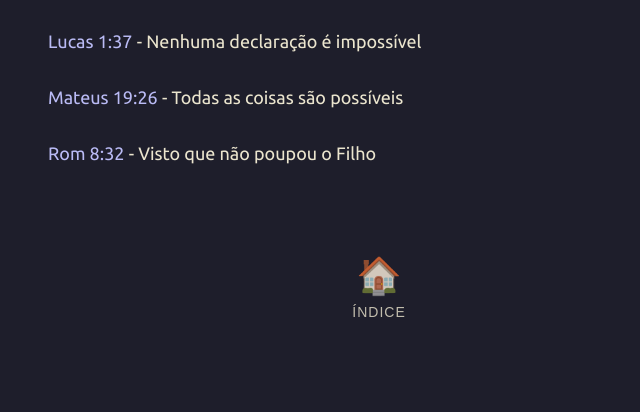
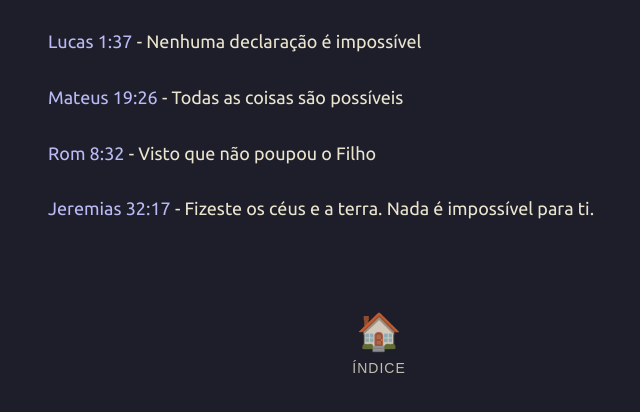
Before and after one commit to joaquim-capitao/jw, a Jekyll site: the page built from ministerio/e-impossivel.md, in a window 1280 px wide. Shown: the top 412 px of the page, without its empty margins (261-901 px from the left). Built offline with Jekyll 4.4.1, drawn with Linux system fonts in a browser that asks for light colours; our own code applies the rules of GitHub Pages for plain Markdown files.

Commit message:
Add verse from Jeremias about God's power

```diff
--- a/ministerio/e-impossivel.md
+++ b/ministerio/e-impossivel.md
@@ -6,3 +6,5 @@
 
 
 [Rom 8:32](https://www.jw.org/finder?srcid=jwlshare&wtlocale=TPO&prefer=lang&bible=45008032&pub=nwtsty) - Visto que não poupou o Filho
+
+[Jeremias 32:17](https://www.jw.org/finder?srcid=jwlshare&wtlocale=TPO&prefer=lang&bible=24032017&pub=nwtsty) - Fizeste os céus e a terra. Nada é impossível para ti.
```
